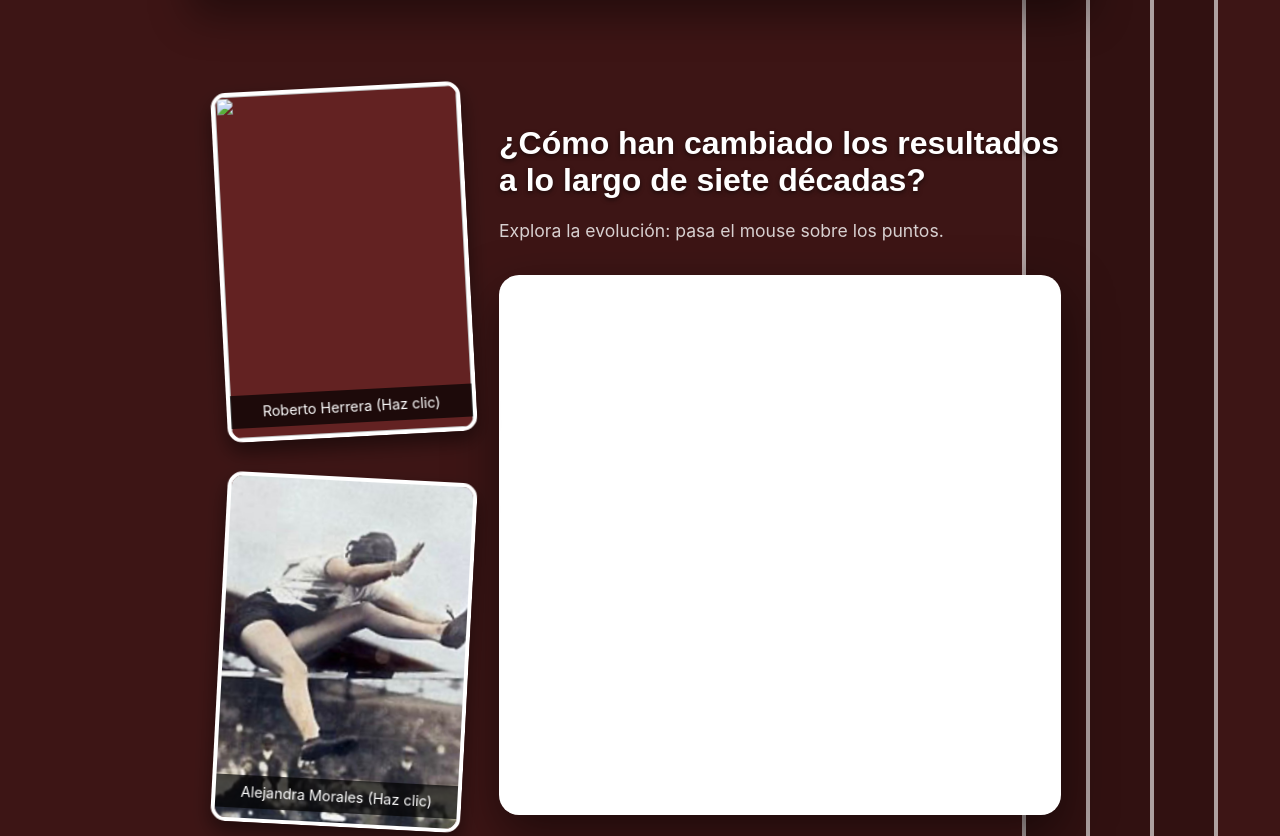
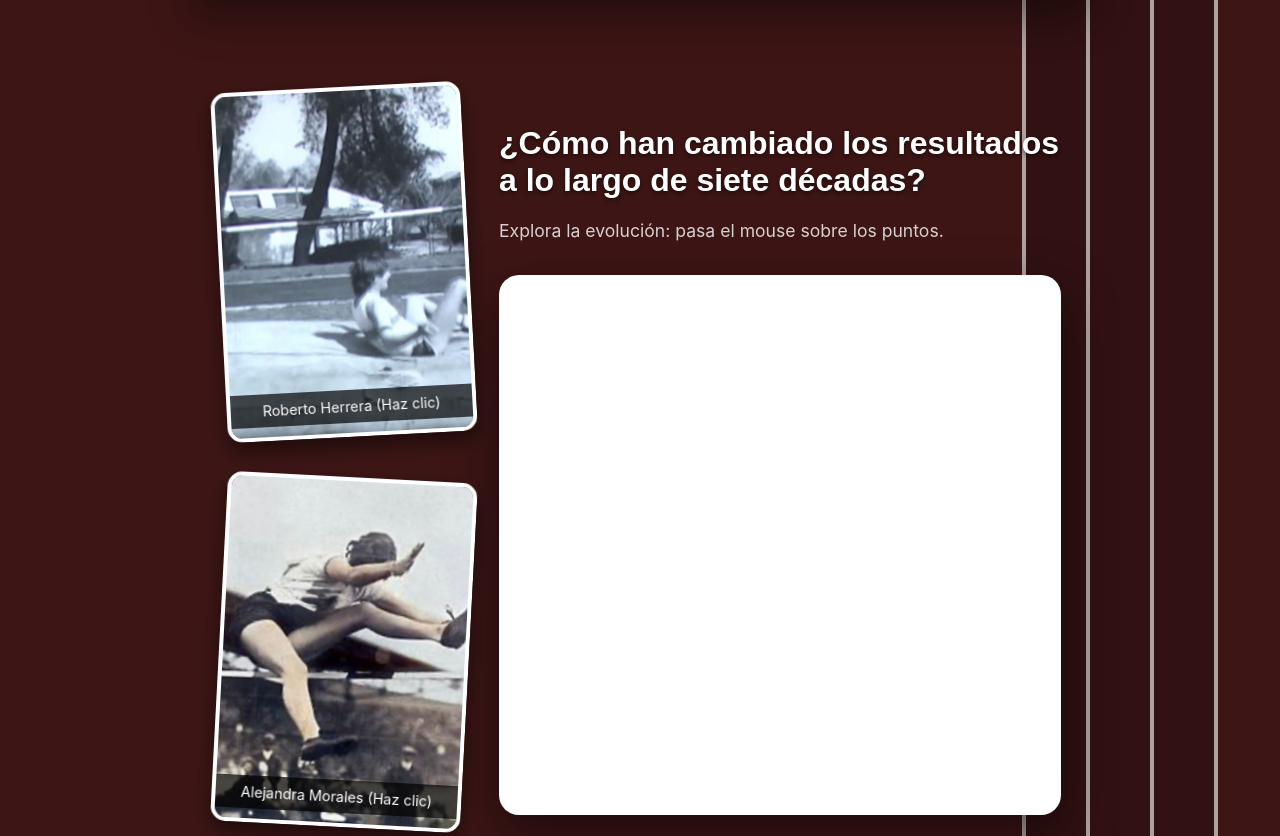
Before and after one commit to cristinadiaztobar7/Webstory-de-Cristina-D-az-M-nica-Montero-y-Vicente-V-squez-, a plain HTML site: page docs/pagina2.html in a window 1280 px wide. Shown: the part 3653-4489 px from the top of the page. Drawn offline with nearby package versions, Linux system fonts and the light colour scheme; the site is published under a folder, as on GitHub Pages, so addresses that start at the root find nothing; a script that the page names is missing.

Commit message:
pagina web

```diff
--- a/docs/pagina2.html
+++ b/docs/pagina2.html
@@ -195,7 +195,7 @@
                     <div class="tarjeta-contenedor bloque-foto-1" onclick="this.classList.toggle('girada')">
                         <div class="tarjeta-inner">
                             <div class="tarjeta-frente">
-                                <img src="/imagenes/WhatsApp Image 2025-12-02 at 23.31.44.jpeg">
+                                <img src="imagenes/WhatsApp Image 2025-12-02 at 23.31.44.jpeg" alt="Roberto Herrera">
                                 <p class="desc-foto">Roberto Herrera (Haz clic)</p>
                             </div>
                             <div class="tarjeta-atras">
```
